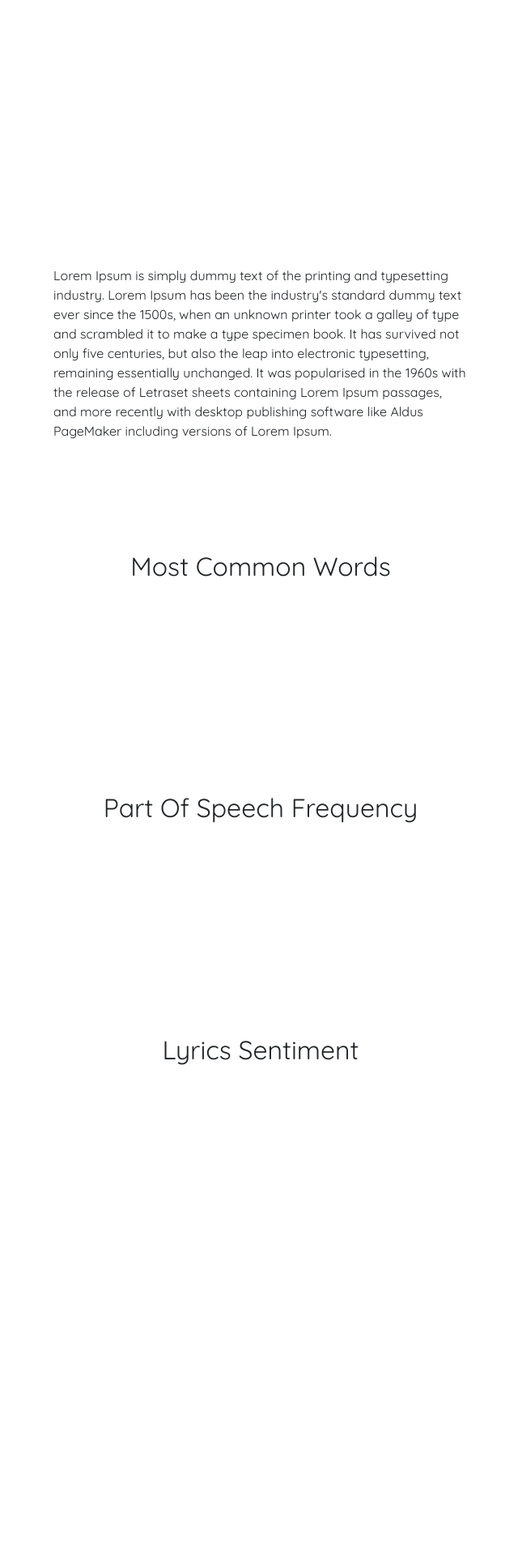
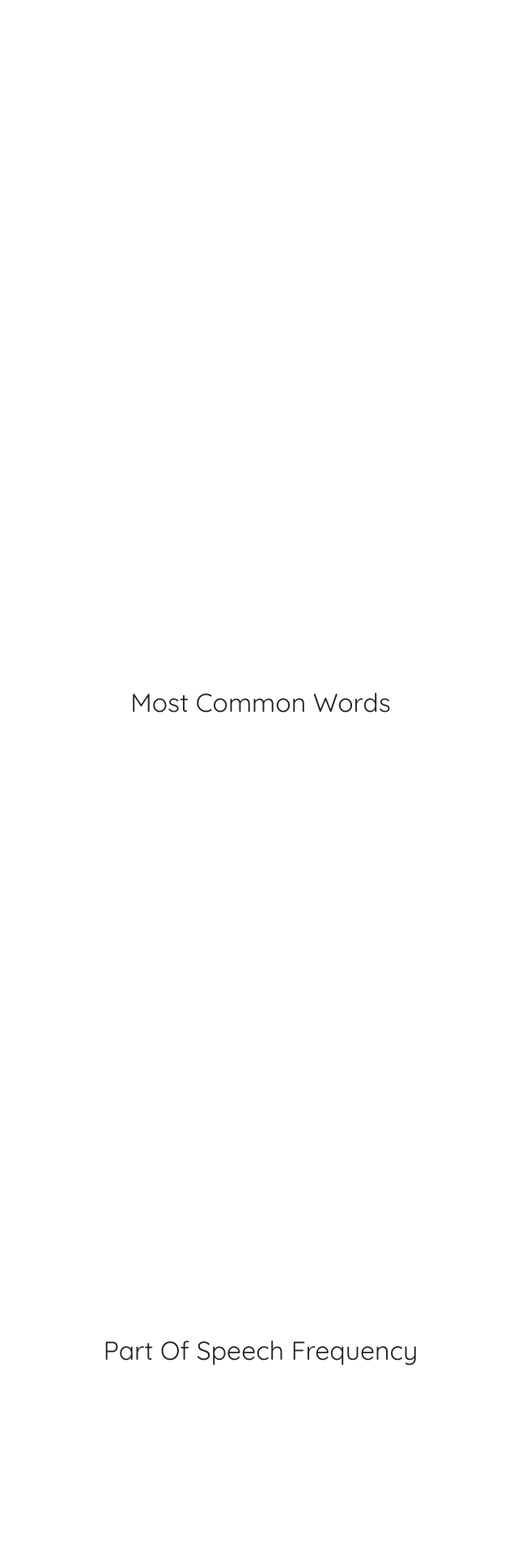
Before and after one commit to m-godlewski/lyrium, a Python web app: template src/app/templates/analysis.html in a window 1280 px wide. Shown: the top 1920 px of the page at 81% size, without its empty margins (318-958 px from the left). Before the commit the page ends 1315 px from the top, so only its background shows below. Run offline with Jinja, Linux system fonts and the light colour scheme; the template is opened without the code that fills it, so the values that code supplies are empty; a map, chart or similar area stays blank; some libraries are stand-ins or nearby versions.

Commit message:
Changed home and analysis page layouts. Moved css to separate .css file.

```diff
--- /dev/null
+++ b/src/app/static/style.css
@@ -0,0 +1,19 @@
+html, body {
+    height: 100%;
+    font-family: 'Quicksand', sans-serif;
+}
+.page-content-home {
+    min-height: 100%;
+    height:auto !important; /* cross-browser */
+    height: 100%; /* cross-browser */
+    display: flex;
+    align-items: center;
+    justify-content: center;
+}
+.page-content-analysis {
+    min-height: 100%;
+    height:auto !important; /* cross-browser */
+    height: 100%; /* cross-browser */
+    display: flex;
+    justify-content: center;
+}
--- a/src/app/templates/analysis.html
+++ b/src/app/templates/analysis.html
@@ -2,38 +2,43 @@
 
 {% block content %}
 
-    <!-- main container -->
-    <div style="position: relative; height:20vh; width:40vw">
+    <!-- page content -->
+    <div class="container-fluid page-content-analysis">
+
+        <!-- main section -->
+        <div>
+
             <!-- artist information container -->
-        <div class="pb-5">
+            <div class="pb-5 pt-5" style="width: 100vh; height: 100vh;">
+
                 <!-- artist name -->
                 <h1>{{data.artist_name}}</h1>
-            <!-- artist biography -->
-            <p>
-                Lorem Ipsum is simply dummy text of the printing and typesetting industry.
-                Lorem Ipsum has been the industry's standard dummy text ever since the 1500s,
-                when an unknown printer took a galley of type and scrambled it to make a type
-                specimen book. It has survived not only five centuries, but also the leap into electronic typesetting,
-                remaining essentially unchanged. It was popularised in the 1960s with the release of Letraset sheets
-                containing Lorem Ipsum passages, and more recently with desktop publishing software
-                like Aldus PageMaker including versions of Lorem Ipsum.
-            </p>
+
                 <!-- artist image -->
-            <img src="{{data.artist_image_url}}" class="img-fluid">
+                <img class src="{{data.artist_image_url}}" class="img-responsive", style="max-width: 50%; max-height: 50%;">
+
             </div>
-        <!-- charts containers -->
-        <div class="pb-5 pt-5">
+
+            <!-- most common words chart -->
+            <div class="pb-5 pt-5" style="width: 100vh; height: 100vh;">
                 <center><h2>Most Common Words</h2></center>
                 <canvas id="mcwChart"></canvas>
             </div>
-        <div class="pb-5 pt-5">
+
+            <!-- part of speech frequency chart -->
+            <div class="pb-5 pt-5" style="width: 100vh; height: 100vh;">
                 <center><h2>Part Of Speech Frequency</h2></center>
                 <canvas id="posChart"></canvas>
             </div>
-        <div class="pb-5 pt-5">
+
+            <!-- sentiment analysis chart -->
+            <div class="pb-5 pt-5" style="width: 100vh; height: 100vh;">
                 <center><h2>Lyrics Sentiment</h2></center>
                 <canvas id="sentimentChart" class="row"></canvas>
             </div>
+
+        </div>
+
     </div>
 
     <!-- most common words visualisation -->
--- a/src/app/templates/base.html
+++ b/src/app/templates/base.html
@@ -23,26 +23,7 @@
     <link href="https://fonts.googleapis.com/css2?family=Quicksand&display=swap" rel="stylesheet">
 
     <!-- CSS styles -->
-    <style>
-      html, body {
-        height: 100%;
-        font-family: 'Quicksand', sans-serif;
-      }
-      .wrapper {
-        min-height: 80%;
-        height: auto !important;
-        height: 100%;
-        margin: 0;
-      }
-      .page-content {
-        min-height: 100%;
-        height:auto !important; /* cross-browser */
-        height: 100%; /* cross-browser */
-        display: flex;
-        align-items: center;
-        justify-content: center;
-      }
-    </style>
+    <link rel="stylesheet" href="../static/style.css">
 
     <!-- Title -->
     <title>Lyrium</title>
@@ -54,13 +35,9 @@
 
   <BODY>
 
-    <!-- Page content -->
-    <div class="container-fluid page-content">
-
-      {% block content %}
-      {% endblock %}
-
-    </div>
+    <!-- Page Content -->
+    {% block content %}
+    {% endblock %}
 
   </BODY>
 
```
Also changed, not shown: src/app/templates/home.html (+15 -4 lines), 1 other file. Lines whose indentation alone changed are shown as unchanged.
